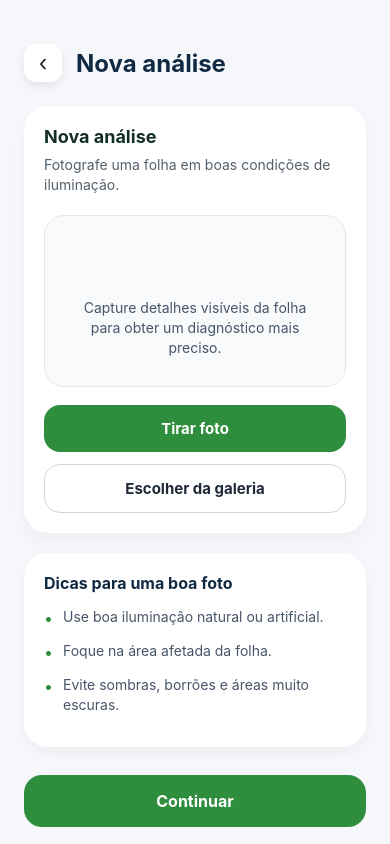
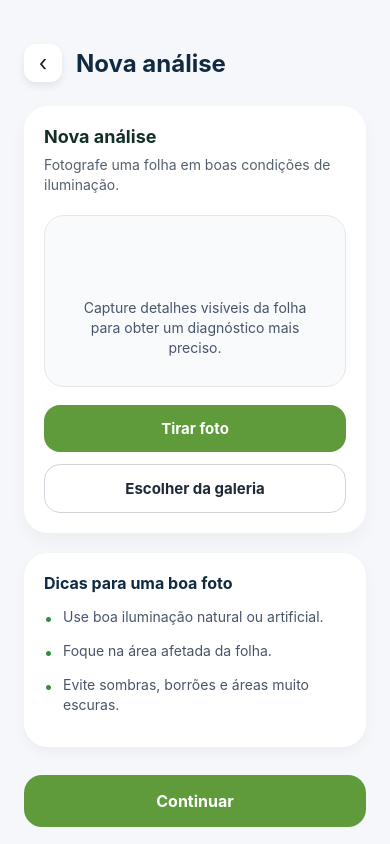
Before and after one commit to GuilhermeValbonetti/PlantAi, a React Native app in the folder mobile/: screen /Analise in a window 390 px wide. Built offline with nearby package versions, Linux system fonts and the light colour scheme; some icons are missing.

Commit message:
correções tela de analise

```diff
--- a/mobile/src/screens/Analise/index.tsx
+++ b/mobile/src/screens/Analise/index.tsx
@@ -202,7 +202,7 @@ const styles = StyleSheet.create({
     lineHeight: 20,
   },
   primaryButton: {
-    backgroundColor: "#2F8E3E",
+    backgroundColor: "#5f9b3a",
     borderRadius: 16,
     paddingVertical: 14,
     alignItems: "center",
@@ -261,7 +261,7 @@ const styles = StyleSheet.create({
     lineHeight: 20,
   },
   actionButton: {
-    backgroundColor: "#2F8E3E",
+    backgroundColor: "#5f9b3a",
     borderRadius: 18,
     paddingVertical: 16,
     alignItems: "center",
```
